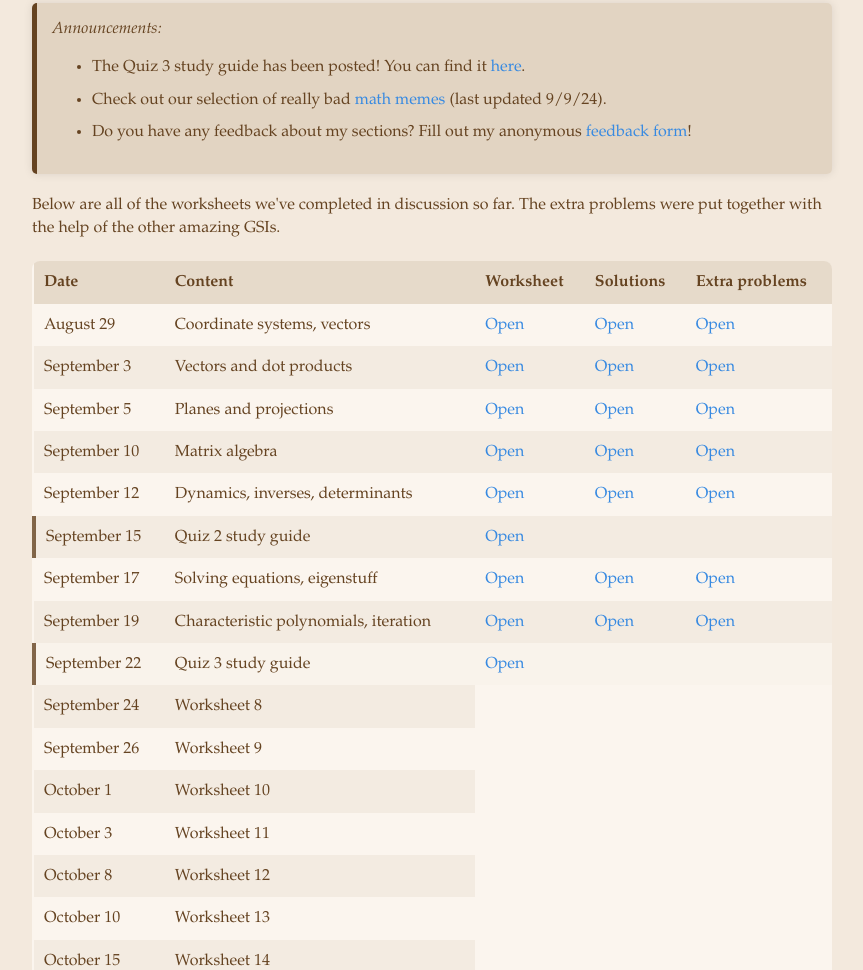
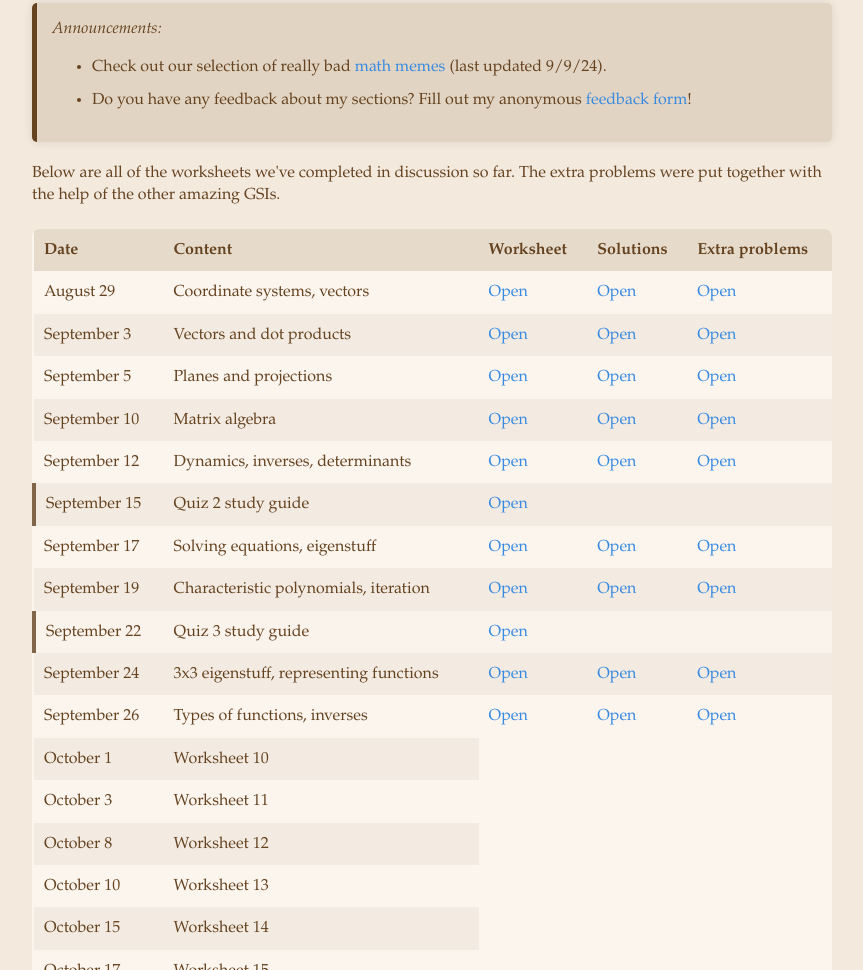
Before and after one commit to aubrieta/aubrieta.github.io, a plain HTML site: page teaching/fa24-10a/index.html in a window 1280 px wide. Shown: the part 458-1428 px from the top of the page, without its empty margins (208-1071 px from the left). Drawn offline with Linux system fonts and the light colour scheme.

Commit message:
add a few worksheets

```diff
--- a/teaching/fa24-10a/index.html
+++ b/teaching/fa24-10a/index.html
@@ -18,7 +18,7 @@
         <div class="announcements-banner">
           <i>Announcements:</i>
           <ul>
-            <li>The Quiz 3 study guide has been posted! You can find it <a href="documents/study-guides/quiz_3_study_guide-2.pdf" target="_blank"> here</a>. </li>
+            <!-- <li>The Quiz 3 study guide has been posted! You can find it <a href="documents/study-guides/quiz_3_study_guide-2.pdf" target="_blank"> here</a>. </li> -->
             <!-- <li>Complete the welcome survey! You can find it <a href="https://forms.gle/rpax4bZKLa7nnvH46" target="_blank"> here</a>. </li> -->
             <li>Check out our selection of really bad <a href="memes" target="_blank"> math memes</a> (last updated 9/9/24). </li>
             <li>Do you have any feedback about my sections? Fill out my anonymous <a href="https://forms.gle/YAT1owZMi3KN2c6h9" target="_blank">feedback form</a>!</li>
@@ -106,15 +106,17 @@
 
                 <tr>
                   <td>September 24</td>
-                  <td>Worksheet 8</td>
-                  <!-- <td><a href="path/to/worksheet2.pdf" download>Download</a></td>
-                  <td><a href="path/to/solutions2.pdf" download>Download</a></td> -->
+                  <td>3x3 eigenstuff, representing functions</td>
+                  <td><a href="documents/sheets/september-24-worksheet.pdf" target="_blank">Open</a></td>
+                  <td><a href="documents/solutions/september-24-solutions.pdf" target="_blank">Open</a></td>
+                  <td><a href="documents/extra/september-24-extra.pdf" target="_blank">Open</a></td>
                 </tr>
                 <tr>
                   <td>September 26</td>
-                  <td>Worksheet 9</td>
-                  <!-- <td><a href="path/to/worksheet2.pdf" download>Download</a></td>
-                  <td><a href="path/to/solutions2.pdf" download>Download</a></td> -->
+                  <td>Types of functions, inverses</td>
+                  <td><a href="documents/sheets/september-26-worksheet.pdf" target="_blank">Open</a></td>
+                  <td><a href="documents/solutions/september-26-solutions.pdf" target="_blank">Open</a></td>
+                  <td><a href="documents/extra/september-26-extra.pdf" target="_blank">Open</a></td>
                 </tr>
                 <tr>
                   <td>October 1</td>
```
Also changed, not shown: 6 other files.
